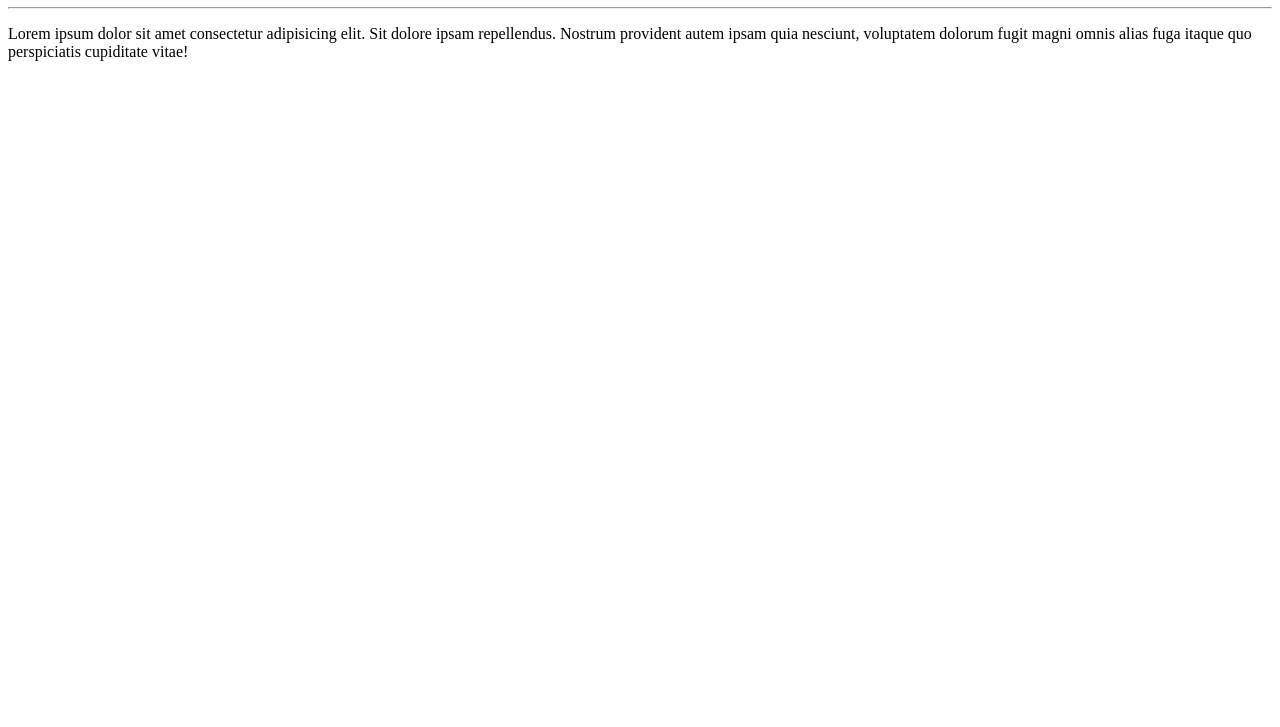
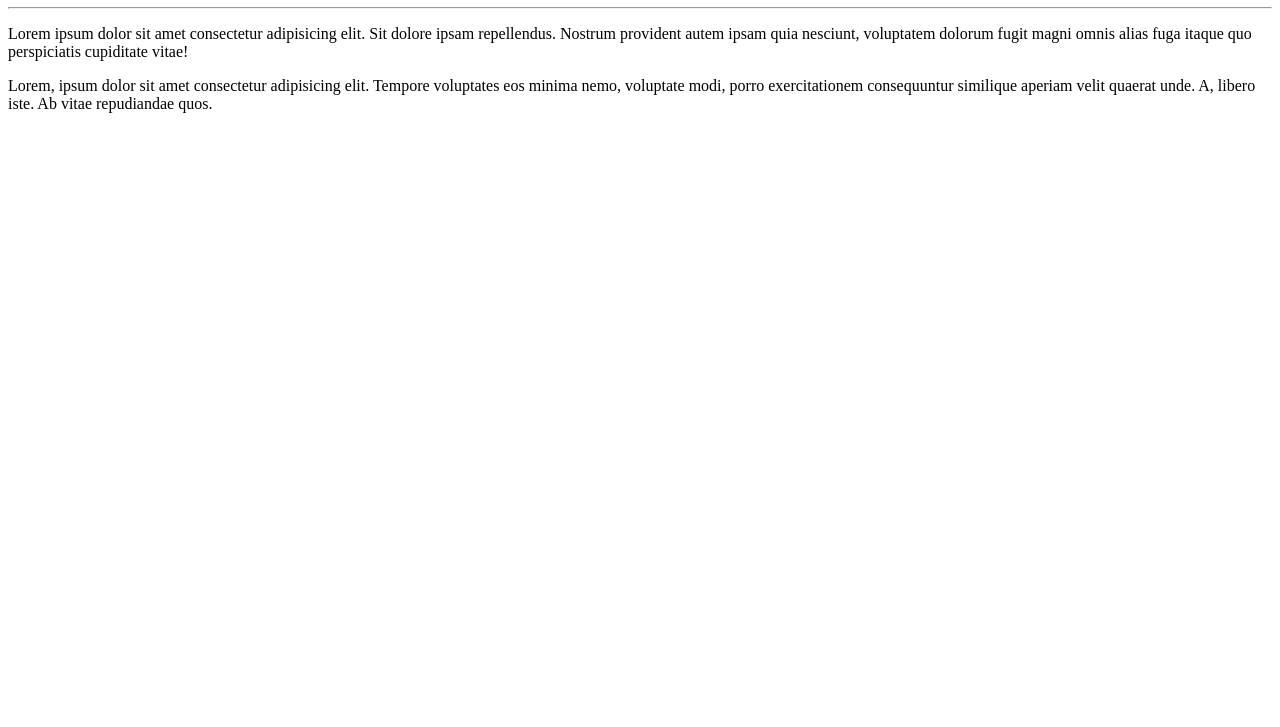
Before and after one commit to LuizPedroNew/Ola-Mundo, a plain HTML site: page Site-Exemplo/index.html in a window 1280 px wide. Shown: the part 73-800 px from the top of the page. Drawn offline with Linux system fonts and the light colour scheme.

Commit message:
Adicionei um paragrafo

```diff
--- a/Site-Exemplo/index.html
+++ b/Site-Exemplo/index.html
@@ -9,5 +9,6 @@
     <h1>Olá, Mundo</h1>
     <hr>
     <p>Lorem ipsum dolor sit amet consectetur adipisicing elit. Sit dolore ipsam repellendus. Nostrum provident autem ipsam quia nesciunt, voluptatem dolorum fugit magni omnis alias fuga itaque quo perspiciatis cupiditate vitae!</p>
+    <p>Lorem, ipsum dolor sit amet consectetur adipisicing elit. Tempore voluptates eos minima nemo, voluptate modi, porro exercitationem consequuntur similique aperiam velit quaerat unde. A, libero iste. Ab vitae repudiandae quos.</p>
 </body>
 </html>
```
